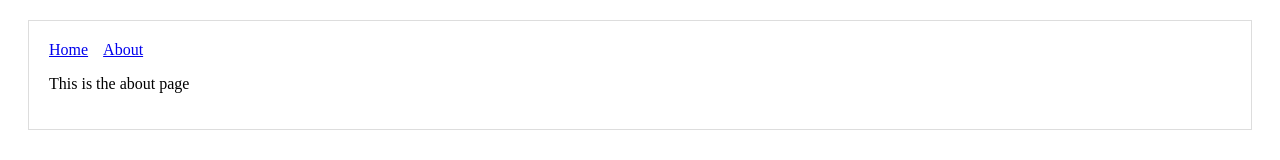
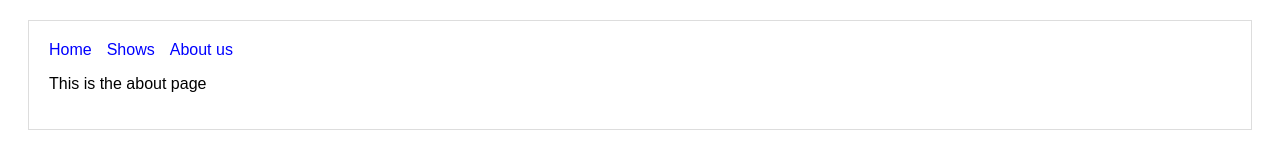
Before and after one commit to pqkluan/hello-next, a Next.js app: page /about in a window 1280 px wide. Shown: the top 160 px of the page. Built offline with nearby package versions, Linux system fonts and the light colour scheme.

Commit message:
feat: refactor shows

```diff
--- a/components/Header.js
+++ b/components/Header.js
@@ -1,18 +1,41 @@
 import Link from "next/link";
 
-const linkStyle = {
-  marginRight: 15
-};
+function getHeaderLinks() {
+  return [
+    { title: "Home", path: "/" },
+    { title: "Shows", path: "/shows" },
+    { title: "About us", path: "/about" },
+  ];
+}
 
-const Header = () => (
-  <div>
-    <Link href="/">
-      <a style={linkStyle}>Home</a>
-    </Link>
-    <Link href="/about">
-      <a style={linkStyle}>About</a>
-    </Link>
-  </div>
-);
+function Header() {
+  const links = React.useMemo(getHeaderLinks);
+
+  return (
+    <div>
+      {links.map((link) => (
+        <Link key={link.title} href={link.path}>
+          <a>{link.title}</a>
+        </Link>
+      ))}
+
+      <style jsx>
+        {`
+          a:link,
+          a:visited {
+            padding-right: 15px;
+            text-decoration: none;
+            color: blue;
+          }
+
+          a:hover,
+          a:active {
+            opacity: 0.8;
+          }
+        `}
+      </style>
+    </div>
+  );
+}
 
 export default Header;
--- a/components/PageLayout.js
+++ b/components/PageLayout.js
@@ -11,6 +11,12 @@ export default function PageLayout(props) {
     <div style={layoutStyle}>
       <Header />
       {props.children}
+
+      <style jsx global>{`
+        * {
+          font-family: Arial;
+        }
+      `}</style>
     </div>
   );
 }
```
Also changed, not shown: pages/index.js (+3 -57 lines), pages/shows/[id].js (renamed from pages/p/[id].js, +3 -5 lines), pages/shows/index.js (added, +66 -0 lines).
